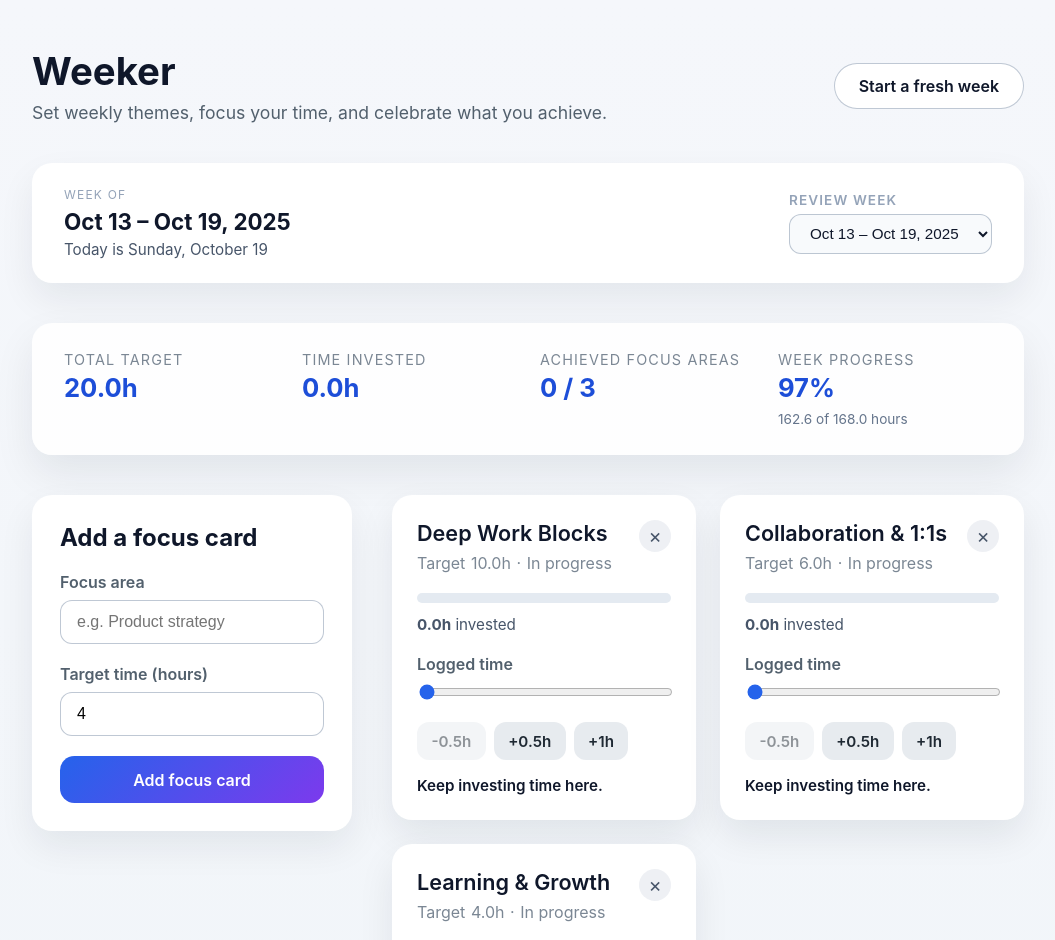
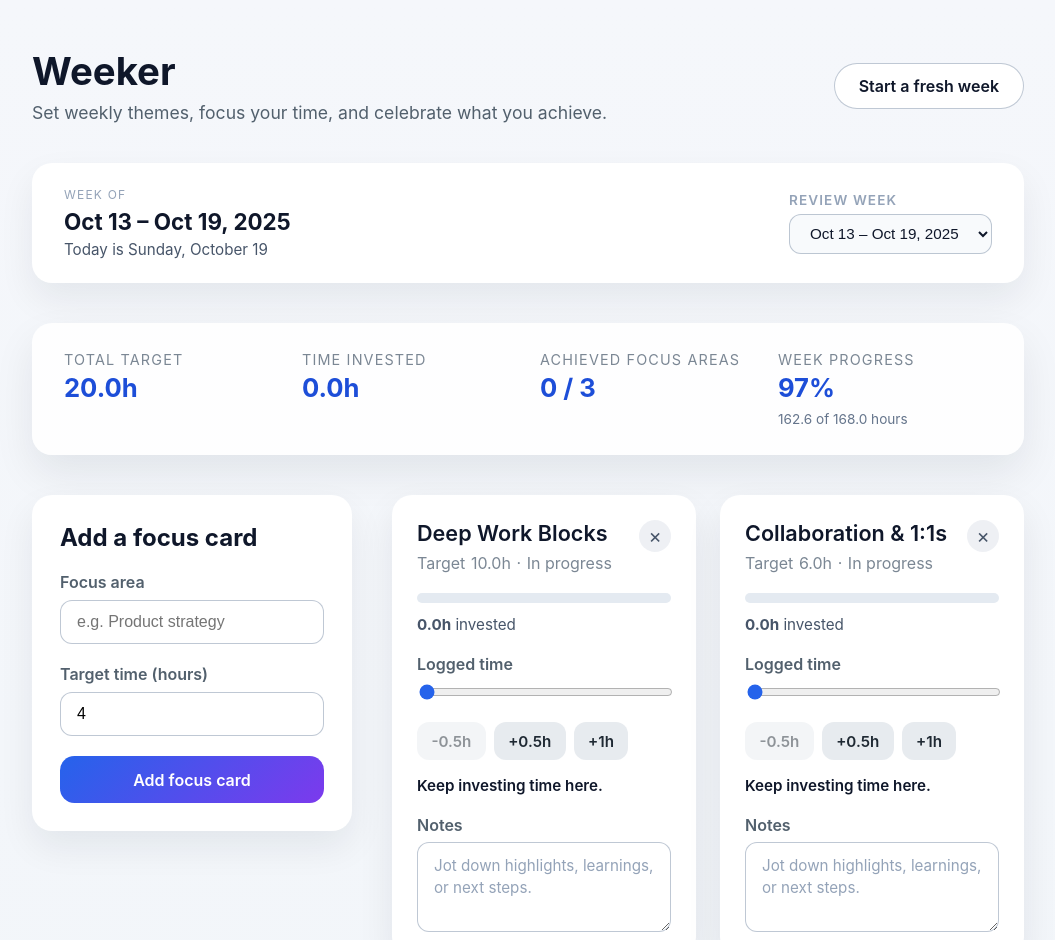
Before and after one commit to LostCanadian/Weeker, a React (Vite) app: page / in a window 1280 px wide. Shown: the top 940 px of the page, without its empty margins (112-1167 px from the left). Built offline with nearby package versions, Linux system fonts and the light colour scheme.

Commit message:
Add per-focus notes with persistence

```diff
--- a/src/App.css
+++ b/src/App.css
@@ -515,6 +515,45 @@ body {
   color: #0f172a;
 }
 
+.focus-card__notes {
+  display: flex;
+  flex-direction: column;
+  gap: 0.45rem;
+  font-weight: 600;
+  color: #52606d;
+}
+
+.focus-card__notes textarea {
+  resize: vertical;
+  min-height: 3.5rem;
+  border-radius: 0.75rem;
+  border: 1px solid rgba(148, 163, 184, 0.6);
+  padding: 0.75rem 1rem;
+  font-size: 0.95rem;
+  line-height: 1.4;
+  font-family: inherit;
+  color: #0f172a;
+  background: white;
+  transition: border-color 0.2s ease, box-shadow 0.2s ease;
+}
+
+.focus-card__notes textarea::placeholder {
+  color: #94a3b8;
+}
+
+.focus-card__notes textarea:focus {
+  outline: none;
+  border-color: #2563eb;
+  box-shadow: 0 0 0 4px rgba(37, 99, 235, 0.15);
+}
+
+.focus-card__notes textarea:disabled {
+  background: #e2e8f0;
+  color: #475569;
+  cursor: not-allowed;
+  border-color: rgba(148, 163, 184, 0.35);
+}
+
 @media (max-width: 600px) {
   .app {
     padding: 2.5rem 1rem 3rem;
--- a/src/App.tsx
+++ b/src/App.tsx
@@ -1,5 +1,6 @@
 import {
   ChangeEvent,
+  FocusEvent,
   FormEvent,
   KeyboardEvent,
   useEffect,
@@ -14,6 +15,7 @@ type FocusItem = {
   title: string;
   targetHours: number;
   spentHours: number;
+  note: string;
 };
 
 const initialFocus: FocusItem[] = [
@@ -22,18 +24,21 @@ const initialFocus: FocusItem[] = [
     title: 'Deep Work Blocks',
     targetHours: 10,
     spentHours: 3.5,
+    note: '',
   },
   {
     id: 'collaboration',
     title: 'Collaboration & 1:1s',
     targetHours: 6,
     spentHours: 4,
+    note: '',
   },
   {
     id: 'learning',
     title: 'Learning & Growth',
     targetHours: 4,
     spentHours: 1.5,
+    note: '',
   },
 ];
 
@@ -45,7 +50,7 @@ type PersistedWeeksPayload = {
   weeks: WeekStorage;
 };
 
-const STORAGE_SCHEMA_VERSION = 1;
+const STORAGE_SCHEMA_VERSION = 2;
 
 const STORAGE_NAMESPACE = (() => {
   const explicit = import.meta.env.VITE_STORAGE_NAMESPACE?.trim();
@@ -66,7 +71,10 @@ const STORAGE_NAMESPACE = (() => {
 })();
 
 const STORAGE_KEY = `weeker:${STORAGE_NAMESPACE}:weeks:v${STORAGE_SCHEMA_VERSION}`;
-const LEGACY_STORAGE_KEYS = ['weeker:weeks:v1'];
+const LEGACY_STORAGE_KEYS = [
+  'weeker:weeks:v1',
+  `weeker:${STORAGE_NAMESPACE}:weeks:v1`,
+];
 const APP_VERSION = import.meta.env.VITE_APP_VERSION ?? '0.0.0';
 const HOUR_LENGTH_MS = 60 * 60 * 1000;
 
@@ -76,20 +84,31 @@ const cloneFocusItems = (items: FocusItem[]): FocusItem[] =>
 const sanitizeFocusItems = (items: unknown): FocusItem[] => {
   if (!Array.isArray(items)) return [];
 
-  return items
-    .filter((item): item is FocusItem =>
-      typeof item === 'object' &&
-      item !== null &&
-      typeof item.id === 'string' &&
-      typeof item.title === 'string' &&
-      typeof item.targetHours === 'number' &&
-      typeof item.spentHours === 'number',
-    )
-    .map((item) => ({
-      ...item,
-      targetHours: Number.isFinite(item.targetHours) ? item.targetHours : 0,
-      spentHours: Number.isFinite(item.spentHours) ? item.spentHours : 0,
-    }));
+  const sanitized: FocusItem[] = [];
+
+  for (const raw of items) {
+    if (!raw || typeof raw !== 'object') continue;
+
+    const item = raw as Record<string, unknown>;
+    const id = typeof item.id === 'string' ? item.id : null;
+    const title = typeof item.title === 'string' ? item.title : null;
+    const targetHours = typeof item.targetHours === 'number' ? item.targetHours : null;
+    const spentHours = typeof item.spentHours === 'number' ? item.spentHours : null;
+
+    if (!id || !title || targetHours === null || spentHours === null) {
+      continue;
+    }
+
+    sanitized.push({
+      id,
+      title,
+      targetHours: Number.isFinite(targetHours) ? targetHours : 0,
+      spentHours: Number.isFinite(spentHours) ? spentHours : 0,
+      note: typeof item.note === 'string' ? item.note : '',
+    });
+  }
+
+  return sanitized;
 };
 
 const sanitizeWeekStorage = (value: unknown): WeekStorage => {
@@ -280,7 +299,8 @@ const areFocusItemsEqual = (
       a.id !== b.id ||
       a.title !== b.title ||
       a.targetHours !== b.targetHours ||
-      a.spentHours !== b.spentHours
+      a.spentHours !== b.spentHours ||
+      a.note !== b.note
     ) {
       return false;
     }
@@ -527,6 +547,7 @@ function App() {
       title: trimmedTitle,
       targetHours: Math.min(parsedTarget, 80),
       spentHours: 0,
+      note: '',
     };
 
     setFocusItems((items: FocusItem[]) => [newItem, ...items]);
@@ -592,6 +613,23 @@ function App() {
               ...item,
               targetHours: normalized,
             }
+          : item,
+      ),
+    );
+  };
+
+  const updateFocusNote = (id: string, note: string) => {
+    if (!isCurrentWeek) return;
+
+    setFocusItems((items: FocusItem[]) =>
+      items.map((item: FocusItem) =>
+        item.id === id
+          ? item.note === note
+            ? item
+            : {
+                ...item,
+                note,
+              }
           : item,
       ),
     );
@@ -964,6 +1002,25 @@ function App() {
                         : 'Keep investing time here.'}
                     </span>
                   </div>
+
+                  <label className="focus-card__notes">
+                    <span>Notes</span>
+                    <textarea
+                      value={item.note}
+                      onChange={(event: ChangeEvent<HTMLTextAreaElement>) =>
+                        updateFocusNote(item.id, event.target.value)
+                      }
+                      onBlur={(event: FocusEvent<HTMLTextAreaElement>) =>
+                        updateFocusNote(
+                          item.id,
+                          event.currentTarget.value.trimEnd(),
+                        )
+                      }
+                      placeholder="Jot down highlights, learnings, or next steps."
+                      rows={3}
+                      disabled={!isCurrentWeek}
+                    />
+                  </label>
                 </article>
               );
             })
```
